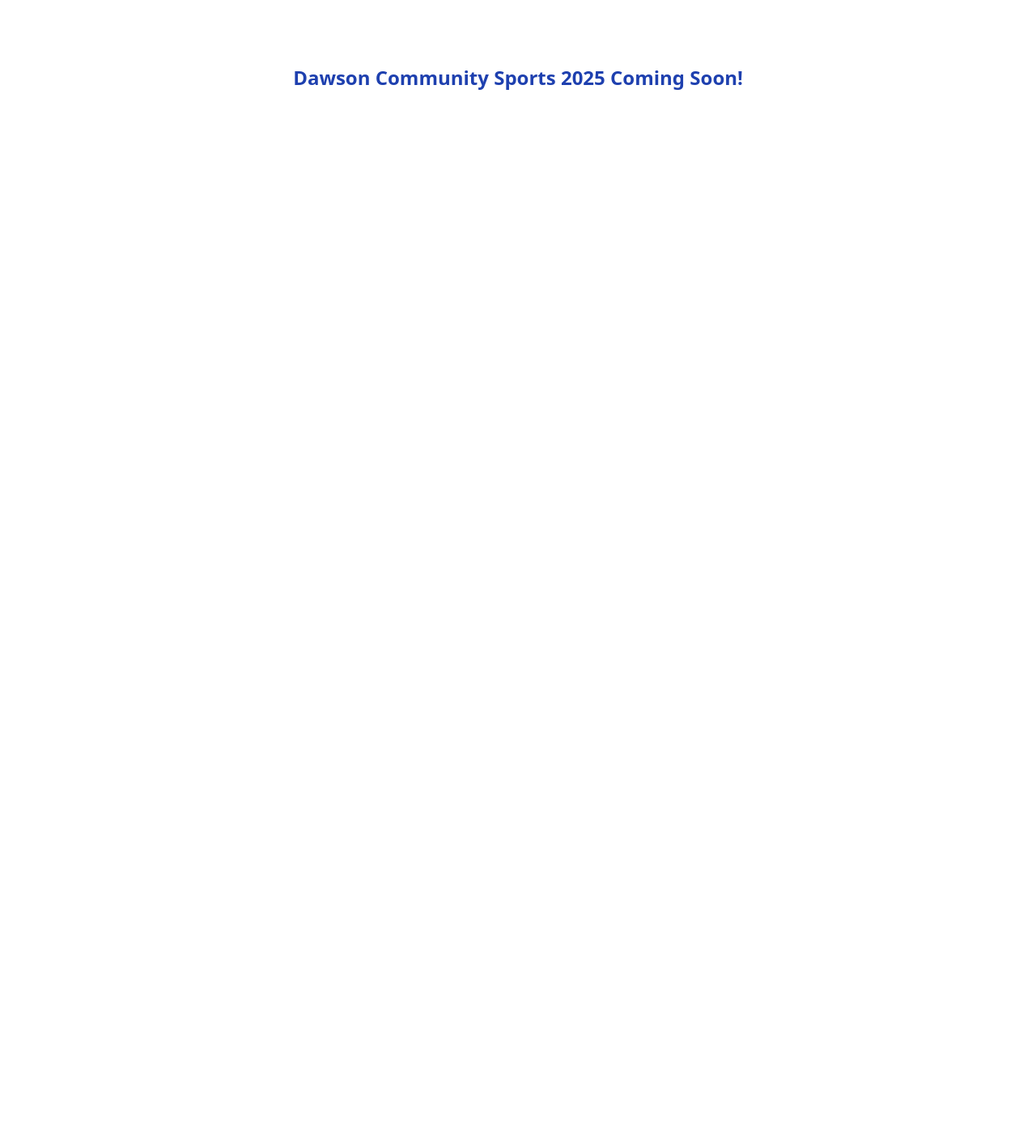
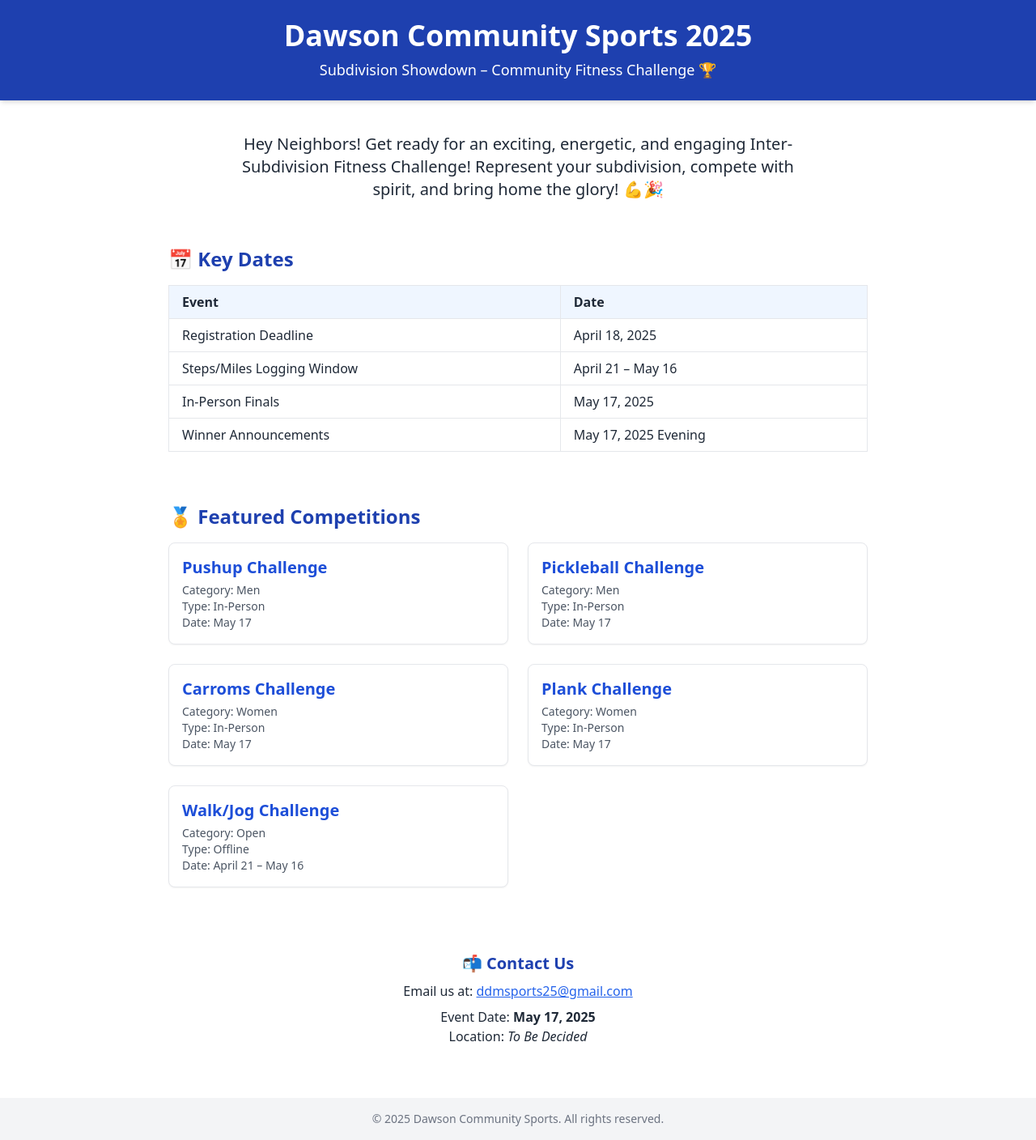
Before and after one commit to praneethk521/dawsoncommunitysports, a React (Vite) app: page / in a window 1280 px wide. Shown: the whole page at 81% size. Before the commit the page ends 800 px from the top, so only its background shows below. Built offline with nearby package versions, Linux system fonts and the light colour scheme.

Commit message:
feat: Add full site layout with homepage, timeline, events, and contact

```diff
--- a/src/App.tsx
+++ b/src/App.tsx
@@ -1,9 +1,93 @@
+// Updated Dawson Community Sports 2025 React App
+// This version includes: Homepage, Timeline, Events Section, Contact, Tailwind Styling
+
+import React from 'react';
+import './index.css';
+
 const App = () => {
   return (
-    <div className="text-center mt-20 text-2xl text-blue-800 font-bold">
-      Dawson Community Sports 2025 Coming Soon!
+    <div className="font-sans text-gray-800">
+      {/* Header */}
+      <header className="bg-blue-800 text-white text-center py-6 shadow-md">
+        <h1 className="text-4xl font-bold">Dawson Community Sports 2025</h1>
+        <p className="mt-2 text-lg">Subdivision Showdown – Community Fitness Challenge 🏆</p>
+      </header>
+
+      {/* Welcome Section */}
+      <section className="max-w-3xl mx-auto px-4 mt-10 text-center">
+        <p className="text-xl">
+          Hey Neighbors! Get ready for an exciting, energetic, and engaging Inter-Subdivision Fitness Challenge! Represent your subdivision, compete with spirit, and bring home the glory! 💪🎉
+        </p>
+      </section>
+
+      {/* Timeline */}
+      <section className="max-w-4xl mx-auto px-4 mt-14">
+        <h2 className="text-2xl font-semibold mb-4 text-blue-800">📅 Key Dates</h2>
+        <div className="overflow-x-auto">
+          <table className="w-full border border-gray-300 text-left">
+            <thead className="bg-blue-50">
+              <tr>
+                <th className="border px-4 py-2">Event</th>
+                <th className="border px-4 py-2">Date</th>
+              </tr>
+            </thead>
+            <tbody>
+              <tr>
+                <td className="border px-4 py-2">Registration Deadline</td>
+                <td className="border px-4 py-2">April 18, 2025</td>
+              </tr>
+              <tr>
+                <td className="border px-4 py-2">Steps/Miles Logging Window</td>
+                <td className="border px-4 py-2">April 21 – May 16</td>
+              </tr>
+              <tr>
+                <td className="border px-4 py-2">In-Person Finals</td>
+                <td className="border px-4 py-2">May 17, 2025</td>
+              </tr>
+              <tr>
+                <td className="border px-4 py-2">Winner Announcements</td>
+                <td className="border px-4 py-2">May 17, 2025 Evening</td>
+              </tr>
+            </tbody>
+          </table>
+        </div>
+      </section>
+
+      {/* Events Overview */}
+      <section className="max-w-4xl mx-auto px-4 mt-16">
+        <h2 className="text-2xl font-semibold text-blue-800 mb-4">🏅 Featured Competitions</h2>
+        <div className="grid md:grid-cols-2 gap-6">
+          <EventCard title="Pushup Challenge" category="Men" type="In-Person" date="May 17" />
+          <EventCard title="Pickleball Challenge" category="Men" type="In-Person" date="May 17" />
+          <EventCard title="Carroms Challenge" category="Women" type="In-Person" date="May 17" />
+          <EventCard title="Plank Challenge" category="Women" type="In-Person" date="May 17" />
+          <EventCard title="Walk/Jog Challenge" category="Open" type="Offline" date="April 21 – May 16" />
+        </div>
+      </section>
+
+      {/* Contact Section */}
+      <section className="max-w-3xl mx-auto px-4 mt-20 text-center">
+        <h2 className="text-xl font-semibold text-blue-800 mb-2">📬 Contact Us</h2>
+        <p>Email us at: <a href="mailto:ddmsports25@gmail.com" className="text-blue-600 underline">ddmsports25@gmail.com</a></p>
+        <p className="mt-2">Event Date: <strong>May 17, 2025</strong></p>
+        <p>Location: <em>To Be Decided</em></p>
+      </section>
+
+      {/* Footer */}
+      <footer className="bg-gray-100 mt-16 py-4 text-center text-sm text-gray-500">
+        &copy; 2025 Dawson Community Sports. All rights reserved.
+      </footer>
     </div>
   );
 };
 
+const EventCard = ({ title, category, type, date }: { title: string; category: string; type: string; date: string }) => (
+  <div className="border rounded-lg p-4 shadow-sm bg-white hover:shadow-md transition">
+    <h3 className="text-xl font-bold text-blue-700 mb-1">{title}</h3>
+    <p className="text-sm text-gray-600">Category: {category}</p>
+    <p className="text-sm text-gray-600">Type: {type}</p>
+    <p className="text-sm text-gray-600">Date: {date}</p>
+  </div>
+);
+
 export default App;
```
